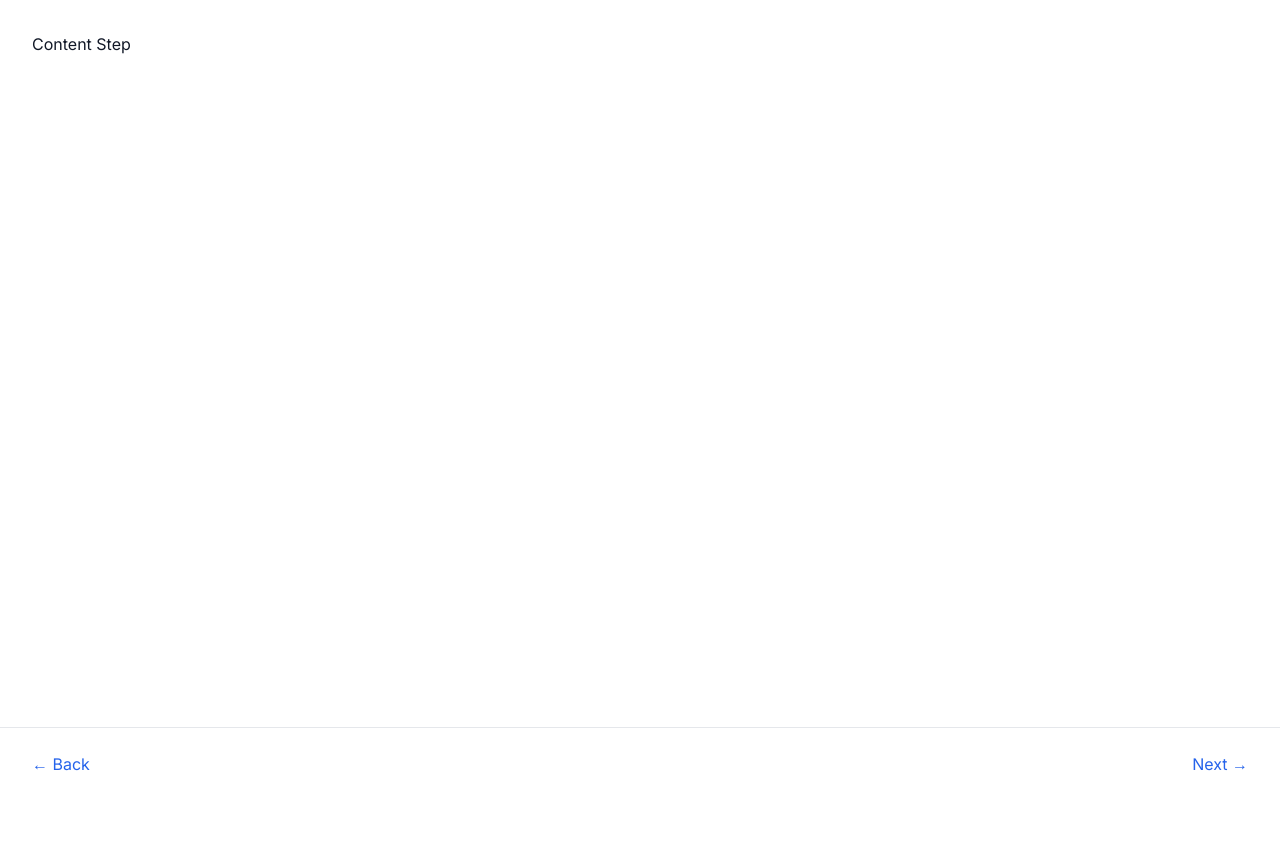
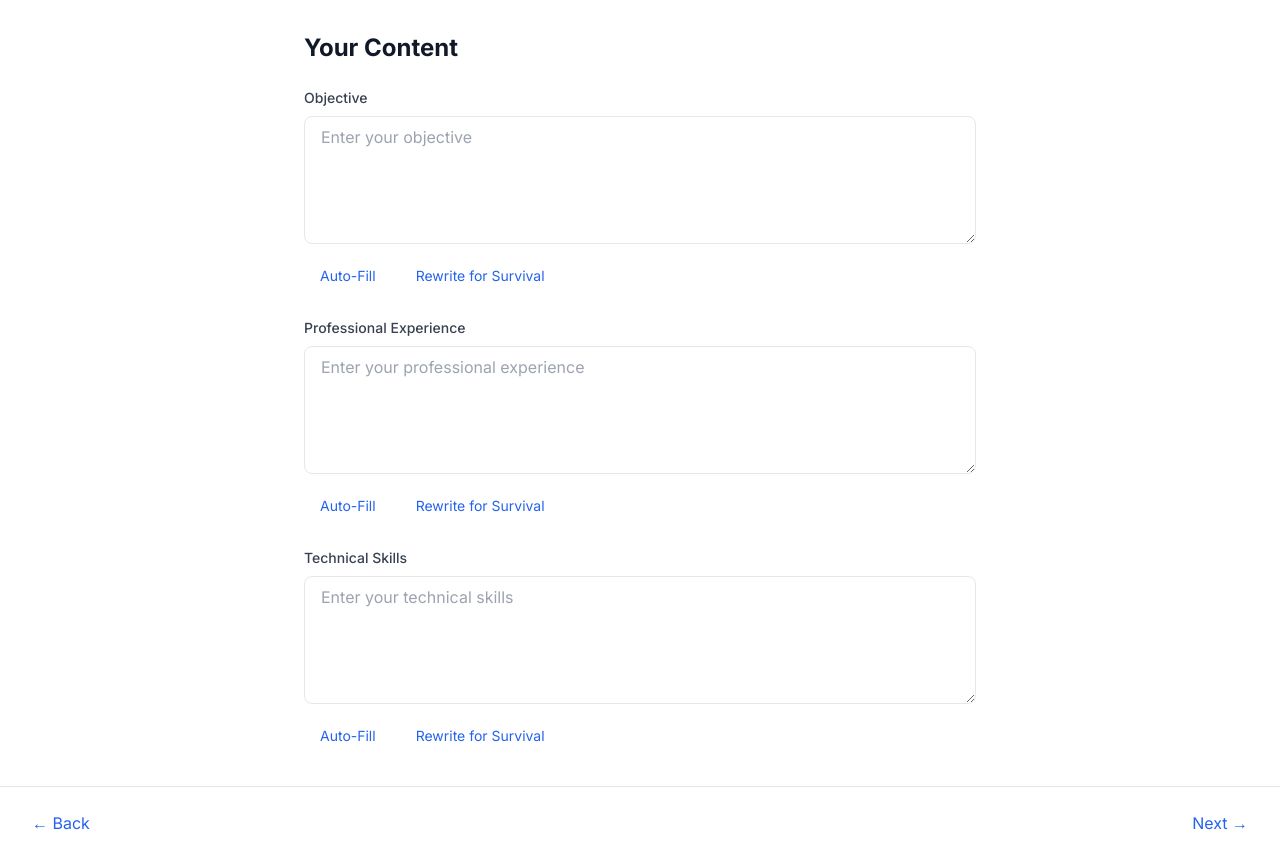
Before and after one commit to aadjones/resume, a Next.js app: page /wizard/content in a window 1280 px wide. Before the commit the page ends 800 px from the top, so only its background shows below. Built offline with nearby package versions, Linux system fonts and the light colour scheme.

Commit message:
content entry step

```diff
--- a/app/wizard/content/page.tsx
+++ b/app/wizard/content/page.tsx
@@ -1,7 +1,94 @@
+'use client';
+
+import { useWizard } from '../../context/WizardContext';
+import { useState } from 'react';
+
+type Section = 'objective' | 'experience' | 'skills';
+
 export default function ContentStep() {
+  const { state, setContent } = useWizard();
+  const [isLoading, setIsLoading] = useState<Section | null>(null);
+
+  const handleChange = (field: Section, value: string) => {
+    setContent({ [field]: value });
+  };
+
+  const handleAutoFill = (section: Section) => {
+    // TODO: Implement auto-fill functionality
+    console.log('Auto-fill', section);
+  };
+
+  const handleRewriteForSurvival = async (section: Section) => {
+    try {
+      setIsLoading(section);
+      const response = await fetch('/api/rewrite-for-survival', {
+        method: 'POST',
+        headers: {
+          'Content-Type': 'application/json',
+        },
+        body: JSON.stringify({
+          industry: state.industry,
+          section,
+          text: state.content[section],
+        }),
+      });
+
+      if (!response.ok) {
+        throw new Error('Failed to rewrite content');
+      }
+
+      const { text } = await response.json();
+      setContent({ [section]: text });
+    } catch (error) {
+      console.error('Error rewriting content:', error);
+      // TODO: Add error handling UI
+    } finally {
+      setIsLoading(null);
+    }
+  };
+
+  const renderTextarea = (section: Section, label: string) => (
+    <div className="space-y-2">
+      <label htmlFor={section} className="block text-sm font-medium text-gray-700">
+        {label}
+      </label>
+      <textarea
+        id={section}
+        value={state.content[section]}
+        onChange={(e) => handleChange(section, e.target.value)}
+        className="w-full h-32 px-4 py-2 border rounded-lg focus:ring-2 focus:ring-blue-500 focus:border-blue-500"
+        placeholder={`Enter your ${label.toLowerCase()}`}
+      />
+      <div className="flex space-x-2">
+        <button
+          onClick={() => handleAutoFill(section)}
+          className="px-4 py-2 text-sm text-blue-600 hover:text-blue-800"
+        >
+          Auto-Fill
+        </button>
+        <button
+          onClick={() => handleRewriteForSurvival(section)}
+          disabled={isLoading === section}
+          className={`px-4 py-2 text-sm rounded ${
+            isLoading === section
+              ? 'text-gray-400 cursor-not-allowed'
+              : 'text-blue-600 hover:text-blue-800'
+          }`}
+        >
+          {isLoading === section ? 'Rewriting...' : 'Rewrite for Survival'}
+        </button>
+      </div>
+    </div>
+  );
+
   return (
-    <div>
-      <h1>Content Step</h1>
+    <div className="max-w-2xl mx-auto">
+      <h1 className="text-2xl font-bold mb-6">Your Content</h1>
+      <div className="space-y-6">
+        {renderTextarea('objective', 'Objective')}
+        {renderTextarea('experience', 'Professional Experience')}
+        {renderTextarea('skills', 'Technical Skills')}
+      </div>
     </div>
   );
 }
```
